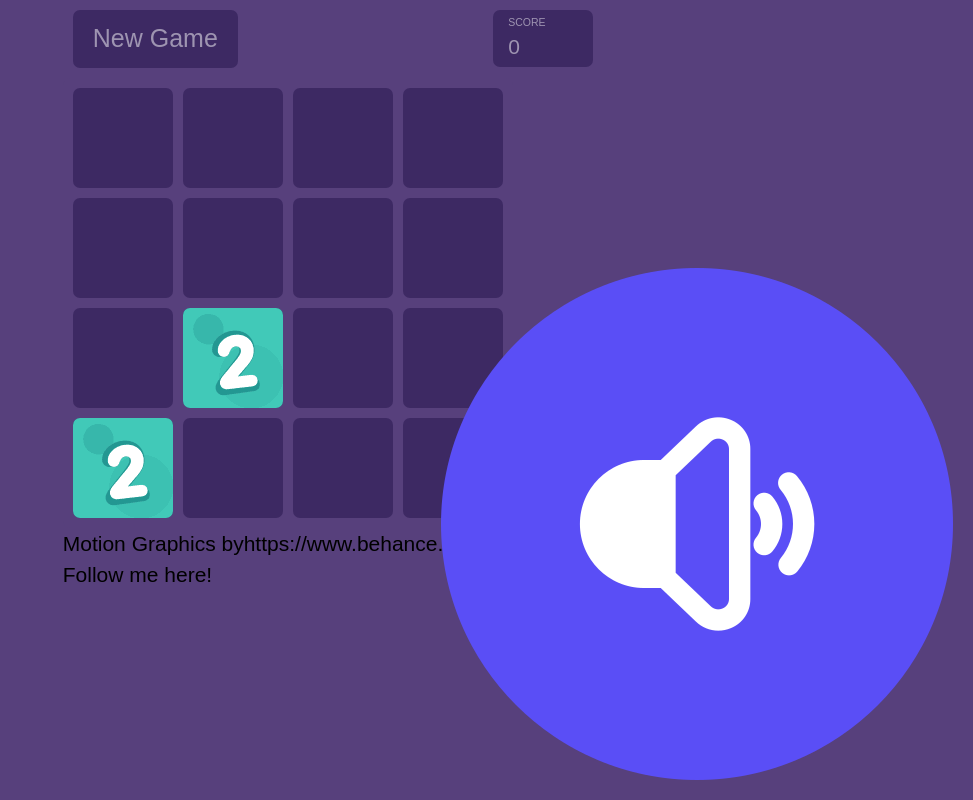
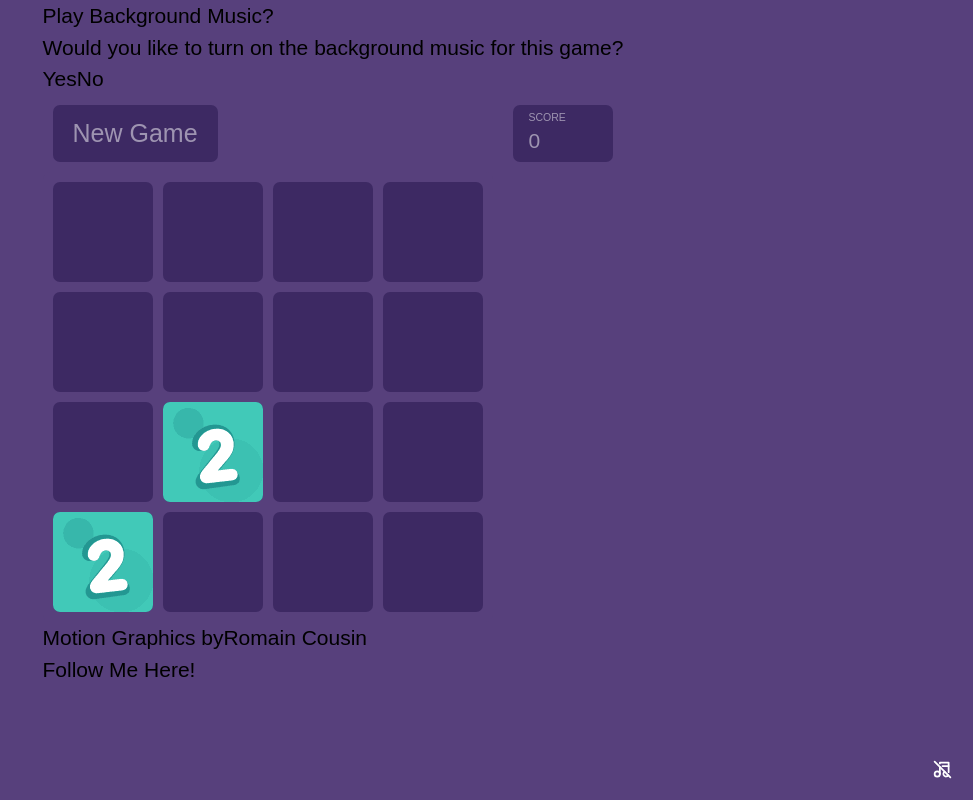
Before and after one commit to maldikurniawan/2048-animated, a React (Vite) app: page / in a window 1280 px wide. Shown: the whole page, without its empty margins (307-1280 px from the left). Built offline with nearby package versions, Linux system fonts and the light colour scheme.

Commit message:
fix music

```diff
--- a/index.html
+++ b/index.html
@@ -2,7 +2,7 @@
 <html lang="en">
   <head>
     <meta charset="UTF-8" />
-    <link rel="icon" type="image/svg+xml" href="/vite.svg" />
+    <link rel="icon" type="image/svg+xml" href="/logo.gif" />
     <meta name="viewport" content="width=device-width, initial-scale=1.0" />
     <title>2048</title>
   </head>
--- a/package.json
+++ b/package.json
@@ -16,6 +16,7 @@
     "@use-gesture/react": "^10.3.1",
     "react": "^18.3.1",
     "react-dom": "^18.3.1",
+    "react-icons": "^5.4.0",
     "react-spring": "^9.7.4",
     "sass": "^1.77.8"
   },
--- a/src/components/Board.jsx
+++ b/src/components/Board.jsx
@@ -7,11 +7,13 @@ import { Board } from "../helper/index";
 import useEvent from '../hooks/useEvent';
 import GameOverlay from './GameOverlay';
 import deathbyglamour from "../assets/deathbyglamour.mp3";
-import { soundoff, soundon } from "../assets/icons";
+import { TbMusic, TbMusicOff } from 'react-icons/tb';
 
 const BoardView = () => {
     const [board, setBoard] = useState(new Board());
     const [tileAnimations, setTileAnimations] = useState({});
+    const [isPlayingMusic, setIsPlayingMusic] = useState(false);
+    const [showMusicModal, setShowMusicModal] = useState(true);
 
     const handleKeyDown = (event) => {
         if (board.hasWon()) {
@@ -80,14 +82,15 @@ const BoardView = () => {
 
     // Music
     const audioRef = useRef(new Audio(deathbyglamour));
-    audioRef.current.volume = 0.4;
-    audioRef.current.loop = true;
 
-    const [isPlayingMusic, setIsPlayingMusic] = useState(true);
-
+    // Ensure audio plays when the component is mounted
     useEffect(() => {
+        audioRef.current.volume = 0.8;
+        audioRef.current.loop = true;
         if (isPlayingMusic) {
             audioRef.current.play();
+        } else {
+            audioRef.current.pause();
         }
 
         return () => {
@@ -97,6 +100,31 @@ const BoardView = () => {
 
     return (
         <div>
+            {showMusicModal && (
+                <div className="fixed top-0 left-0 w-full h-full bg-black bg-opacity-75 flex justify-center items-center z-50">
+                    <div className="bg-white p-6 shadow-lg text-center rounded-lg">
+                        <h2 className="text-2xl text-black font-bold mb-4">Play Background Music?</h2>
+                        <p className="mb-4 text-black">Would you like to turn on the background music for this game?</p>
+                        <div className="flex justify-center space-x-4">
+                            <button
+                                className="bg-blue-600 text-white px-4 py-2 rounded hover:bg-blue-800"
+                                onClick={() => {
+                                    setIsPlayingMusic(true);
+                                    setShowMusicModal(false);
+                                }}
+                            >
+                                Yes
+                            </button>
+                            <button
+                                className="bg-red-600 text-white px-4 py-2 rounded hover:bg-gray-800"
+                                onClick={() => setShowMusicModal(false)}
+                            >
+                                No
+                            </button>
+                        </div>
+                    </div>
+                </div>
+            )}
             <div className='details-box'>
                 <div className='resetButton' onClick={resetGame}>New Game</div>
                 <div className='score-box'>
@@ -110,7 +138,7 @@ const BoardView = () => {
                 <GameOverlay onRestart={resetGame} board={board} />
             </div>
             <div className="fixed bottom-[20px] left-[20px]">
-                <div className="text-left text-white text-xs">
+                <div className="text-left text-white text-sm">
                     Motion Graphics by
                     <a
                         href="https://www.behance.net/romaincousin"
@@ -118,22 +146,21 @@ const BoardView = () => {
                         className="hover:underline ml-1"
                         rel="noopener noreferrer"
                     >
-                        https://www.behance.net/romaincousin
+                        Romain Cousin
                     </a>
                 </div>
                 <a
                     href="https://maldikurniawan.netlify.app/"
-                    className="hover:text-purple-600 text-white mt-2 block"
+                    className="text-white font-bold hover:text-blue-600 tracking-widest"
                     target="_blank"
                     rel="noopener noreferrer"
                 >
-                    Follow me here!
+                    Follow Me Here!
                 </a>
             </div>
-            <img
-                src={!isPlayingMusic ? soundoff : soundon}
+            <button
                 onClick={() => setIsPlayingMusic(!isPlayingMusic)}
-                className='opacity-100 z-40 w-14 h-14 p-2'
+                className='opacity-100 z-40'
                 style={{
                     position: 'fixed',
                     bottom: '20px',
@@ -142,8 +169,13 @@ const BoardView = () => {
                     border: 'none',
                     borderRadius: '5px',
                     cursor: 'pointer'
-                }}
-            />
+                }}>
+                {!isPlayingMusic ?
+                    <TbMusicOff className='w-10 h-10 p-2 bg-blue-600 rounded-full' />
+                    :
+                    <TbMusic className='w-10 h-10 p-2 bg-blue-600 rounded-full' />
+                }
+            </button>
         </div>
     );
 };
```
Also changed, not shown: public/logo.gif (added), 1 other file (tests, documents, lock files or other folders).
